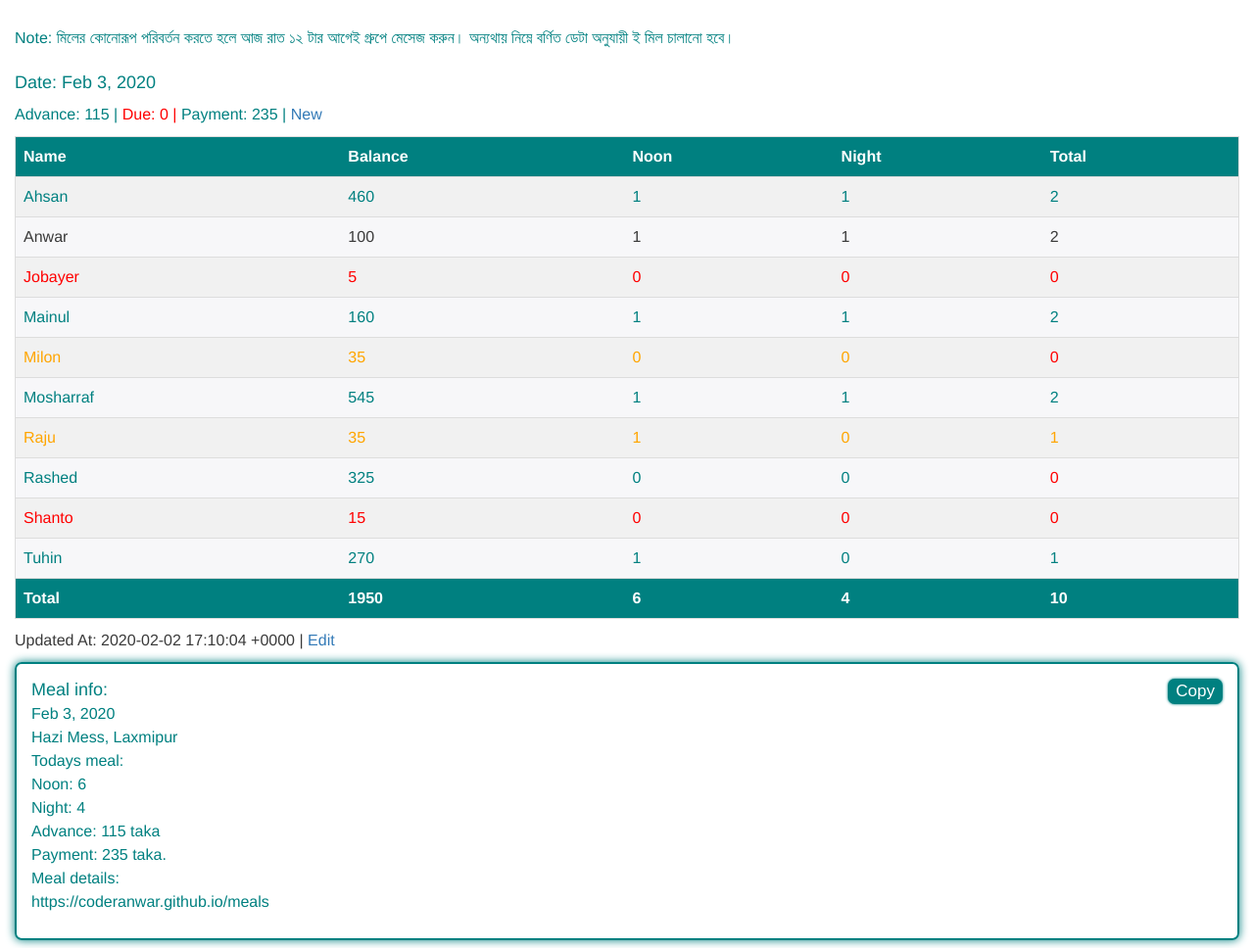
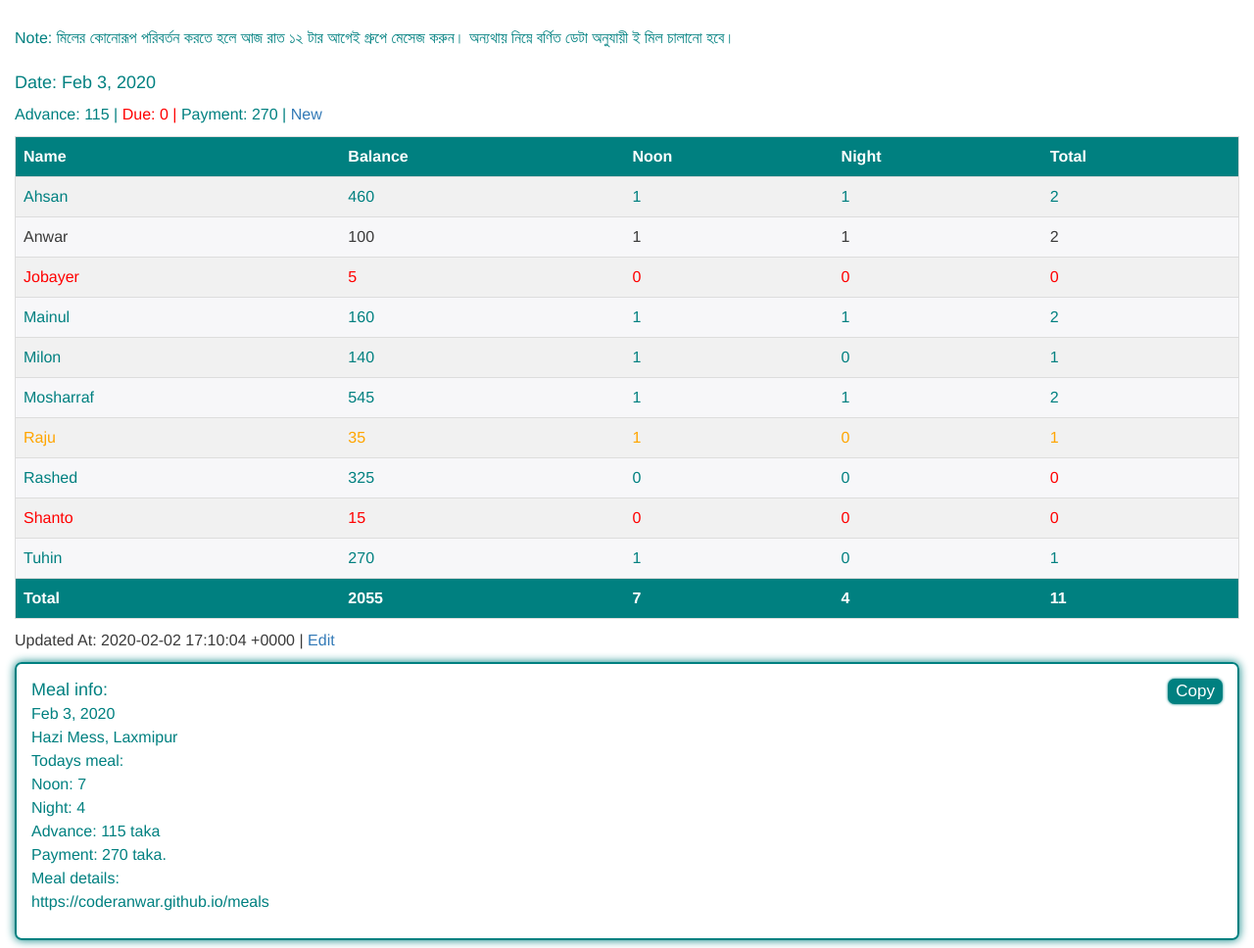
Before and after one commit to coderanwar/meals, a Jekyll site: the page built from index.html, in a window 1280 px wide and 1400 px high. Shown: the part 197-1165 px from the top of the window at 98% size. Built offline with Jekyll 4.4.1, drawn with Linux system fonts in a browser that asks for light colours.

Commit message:
Update meals.yml

```diff
--- a/_data/meals.yml
+++ b/_data/meals.yml
@@ -21,8 +21,8 @@
       Noon: 1
       Night: 1
     - Name: "Milon"
-      Balance: 35
-      Noon: 0
+      Balance: 140
+      Noon: 1
       Night: 0
     - Name: "Mosharraf"
       Balance: 545
```
